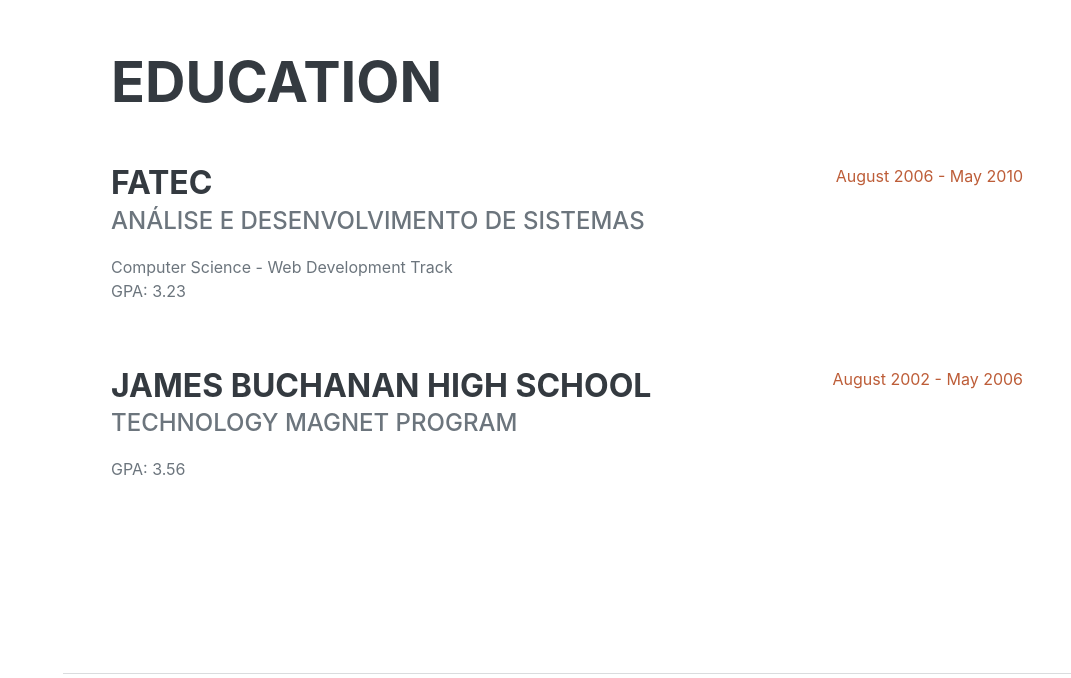
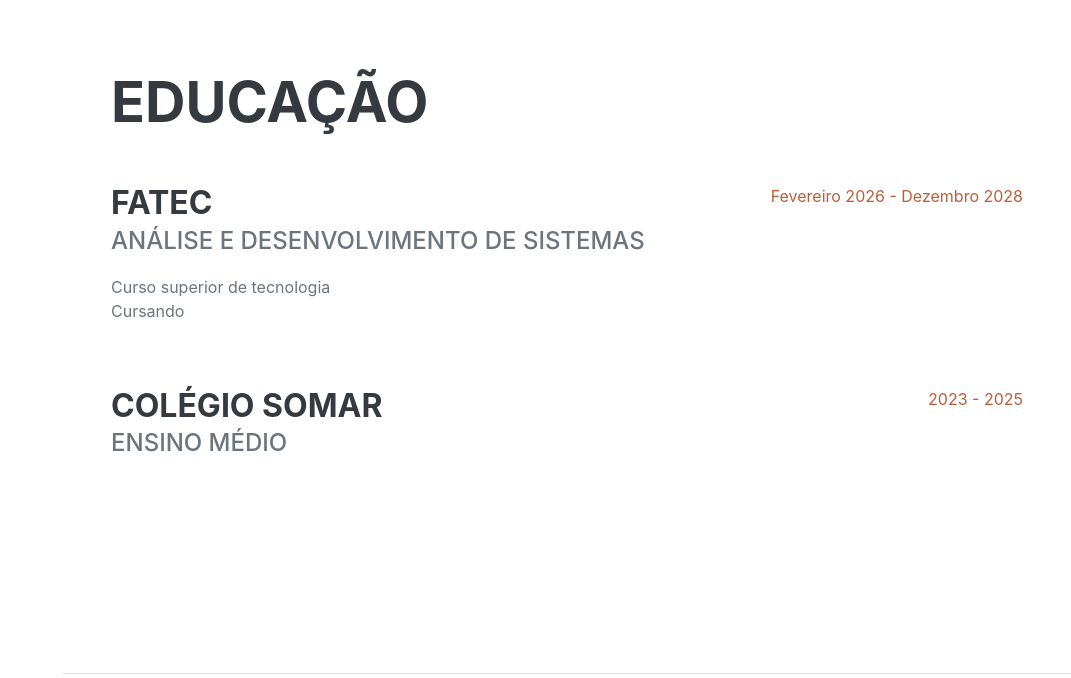
Before and after one commit to Fatec-Extensao/Giulia-cv, a plain HTML site: page index.html in a window 1280 px wide. Shown: the part 1805-2483 px from the top of the page, without its empty margins (209-1280 px from the left). Drawn offline with nearby package versions, Linux system fonts and the light colour scheme; a web font is replaced by a local one.

Commit message:
feat: traduz e atualiza secao educacao - Closes #3

```diff
--- a/index.html
+++ b/index.html
@@ -27,7 +27,7 @@
                 <ul class="navbar-nav">
                     <li class="nav-item"><a class="nav-link js-scroll-trigger" href="#about">Sobre</a></li>
                     <li class="nav-item"><a class="nav-link js-scroll-trigger" href="#experience">Experiência</a></li>
-                    <li class="nav-item"><a class="nav-link js-scroll-trigger" href="#education">Education</a></li>
+                    <li class="nav-item"><a class="nav-link js-scroll-trigger" href="#education">Educação</a></li>
                     <li class="nav-item"><a class="nav-link js-scroll-trigger" href="#skills">Skills</a></li>
                     <li class="nav-item"><a class="nav-link js-scroll-trigger" href="#interests">Interests</a></li>
                     <li class="nav-item"><a class="nav-link js-scroll-trigger" href="#awards">Awards</a></li>
@@ -98,23 +98,23 @@
             <!-- Education-->
             <section class="resume-section" id="education">
                 <div class="resume-section-content">
-                    <h2 class="mb-5">Education</h2>
+                    <h2 class="mb-5">Educação</h2>
                     <div class="d-flex flex-column flex-md-row justify-content-between mb-5">
                         <div class="flex-grow-1">
                             <h3 class="mb-0">FATEC</h3>
                             <div class="subheading mb-3">Análise e Desenvolvimento de Sistemas</div>
-                            <div>Computer Science - Web Development Track</div>
-                            <p>GPA: 3.23</p>
+                            <div>Curso superior de tecnologia</div>
+                            <p>Cursando</p>
                         </div>
-                        <div class="flex-shrink-0"><span class="text-primary">August 2006 - May 2010</span></div>
+                        <div class="flex-shrink-0"><span class="text-primary">Fevereiro 2026 - Dezembro 2028</span></div>
                     </div>
                     <div class="d-flex flex-column flex-md-row justify-content-between">
                         <div class="flex-grow-1">
-                            <h3 class="mb-0">James Buchanan High School</h3>
-                            <div class="subheading mb-3">Technology Magnet Program</div>
-                            <p>GPA: 3.56</p>
+                            <h3 class="mb-0">Colégio Somar</h3>
+                            <div class="subheading mb-3">Ensino médio</div>
+
                         </div>
-                        <div class="flex-shrink-0"><span class="text-primary">August 2002 - May 2006</span></div>
+                        <div class="flex-shrink-0"><span class="text-primary">2023 - 2025</span></div>
                     </div>
                 </div>
             </section>
```
